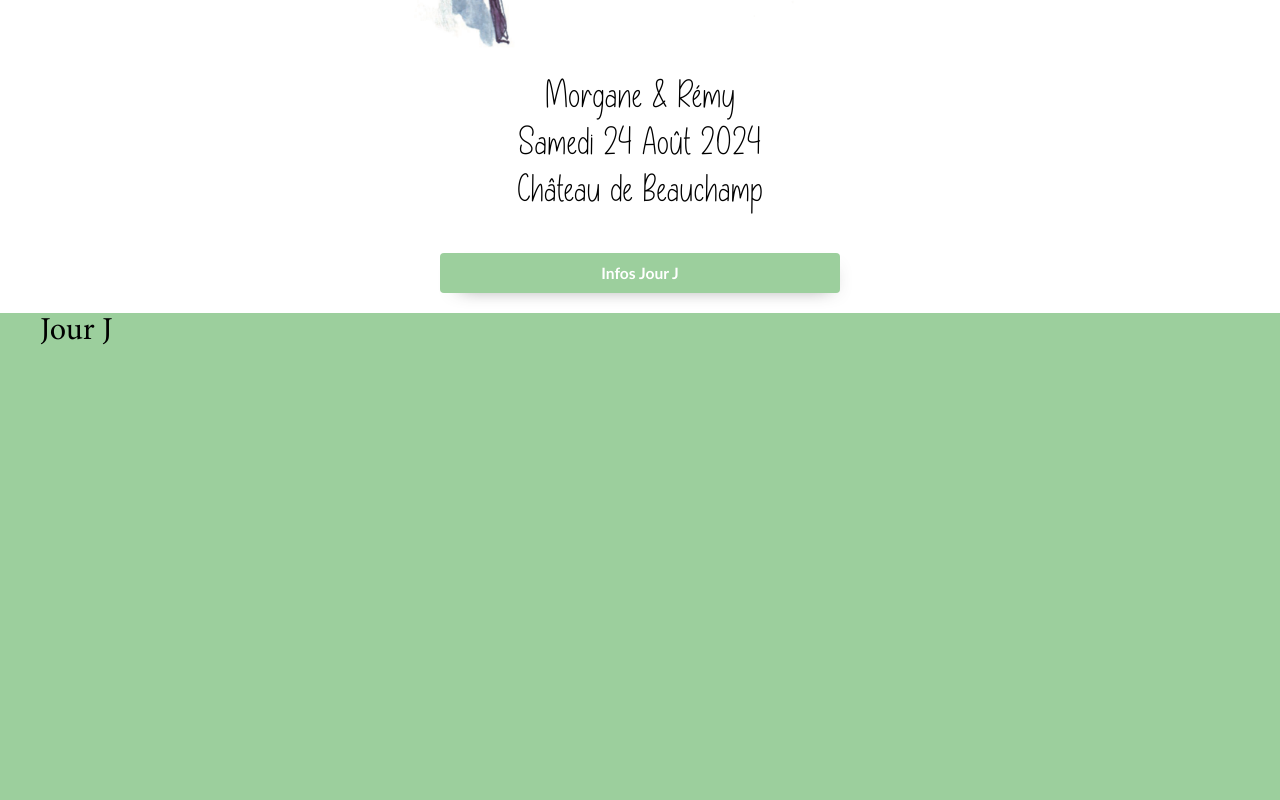
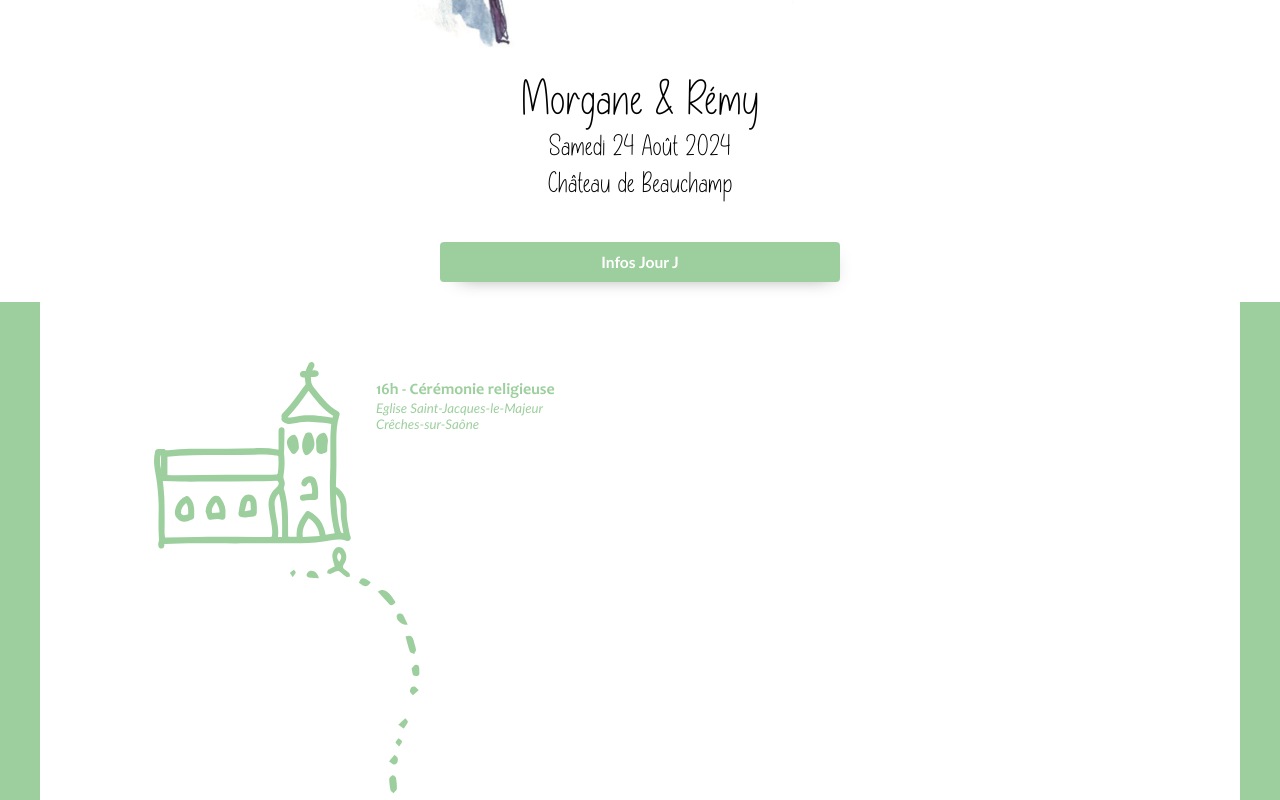
Before and after one commit to corentingiraud/mariage-rems-moms, a SvelteKit app: page / in a window 1280 px wide. Shown: the part 520-1320 px from the top of the page. Built offline with nearby package versions, Linux system fonts and the light colour scheme.

Commit message:
Add svg (wip) + font size home

```diff
--- a/src/routes/main/home/home.svelte
+++ b/src/routes/main/home/home.svelte
@@ -1,4 +1,4 @@
-<script lang="ts">
+<script lang='ts'>
 	import { PAGE_IDS } from '$lib';
 	import Vigne from '$lib/assets/vigne.jpg';
 	import { createEventDispatcher } from 'svelte';
@@ -6,23 +6,23 @@
 	const dispatch = createEventDispatcher();
 </script>
 
-<div class="page" id={PAGE_IDS.HOME}>
-	<div class="vigne-wrapper">
-		<img alt="Vignes" class="vigne" src={Vigne} />
+<div class='page' id={PAGE_IDS.HOME}>
+	<div class='vigne-wrapper'>
+		<img alt='Vignes' class='vigne' src={Vigne} />
 	</div>
-	<div class="content">
-		<h1>Morgane & Rémy</h1>
-		<h1>Samedi 24 Août 2024</h1>
-		<h1>Château de Beauchamp</h1>
-		<div class="button-wrapper">
-			<button class="info-button" on:click={() => dispatch('scrollToSection', PAGE_IDS.JOUR_J)}>
+	<div class='content'>
+		<h1 class='title'>Morgane & Rémy</h1>
+		<h1 class='subtitle'>Samedi 24 Août 2024</h1>
+		<h1 class='subtitle'>Château de Beauchamp</h1>
+		<div class='button-wrapper'>
+			<button class='info-button' on:click={() => dispatch('scrollToSection', PAGE_IDS.JOUR_J)}>
 				<h3>Infos Jour J</h3>
 			</button>
 		</div>
 	</div>
 </div>
 
-<style lang="scss">
+<style lang='scss'>
   .vigne-wrapper {
     display: flex;
     justify-content: center;
@@ -57,6 +57,14 @@
       font-size: 18px;
     }
 
+    .title {
+      font-size: 50px;
+    }
+
+    .subtitle {
+      font-size: 30px;
+    }
+
     .button-wrapper {
       margin-top: 16px;
       max-width: 400px;
--- a/src/routes/main/jour-j/jour-j.svelte
+++ b/src/routes/main/jour-j/jour-j.svelte
@@ -1,15 +1,73 @@
 <script>
 	import { PAGE_IDS } from '$lib';
+	import Chemin from '$lib/assets/chemin-vert.svg';
 </script>
 
-<div class="page-container--colorized">
-	<div class="page" id={PAGE_IDS.JOUR_J}>
-		<h1>Jour J</h1>
+<div class='page-container--colorized'>
+	<div class='page' id={PAGE_IDS.JOUR_J}>
+		<div class='chemin'>
+			<img class='chemin__img' src={Chemin} />
+			<div class='chemin__eglise'>
+				<h4>16h - Cérémonie religieuse</h4>
+				<h5>Eglise Saint-Jacques-le-Majeur</h5>
+				<h5>Crêches-sur-Saône</h5>
+			</div>
+		</div>
+		<div class='footer'>
+			<div class='footer__card'>
+				<h3>Comment s'y rendre ?</h3>
+				<div class='line'>
+					<h5>En train: </h5>
+					<h5>Pontanevaux, Mâcon-Loché TGC ou Mâcon ville</h5>
+				</div>
+			</div>
+		</div>
 	</div>
 </div>
 
-<style lang="scss">
-	h1 {
-		font-family: MinionPro, sans-serif;
-	}
+<style lang='scss'>
+
+  .page {
+    background-color: $white;
+  }
+
+  .chemin {
+    position: relative;
+    padding: 5%;
+    display: flex;
+    justify-content: center;
+
+    &__img {
+      width: 90%;
+    }
+
+    &__eglise {
+      color: $green;
+      position: absolute;
+      top: 4%;
+      left: 28%;
+
+      h5 {
+        font-style: italic;
+      }
+    }
+  }
+
+  .footer {
+    margin: 20px 10px 10px;
+
+    &__card {
+      padding: 10px;
+      background-color: $green;
+      color: $white;
+      display: flex;
+      flex-direction: column;
+      border-radius: 8px;
+
+      .line {
+        display: flex;
+        justify-content: space-between;
+      }
+    }
+  }
 </style>
```
Also changed, not shown: src/lib/assets/chemin-vert.svg (added), src/lib/assets/chemin.svg (added). Lines whose indentation alone changed are shown as unchanged.
